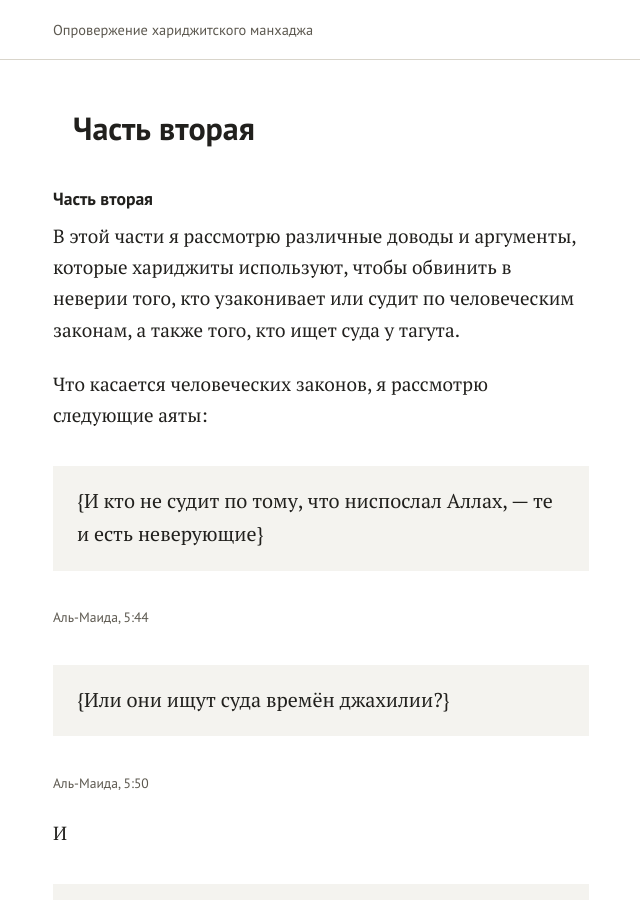
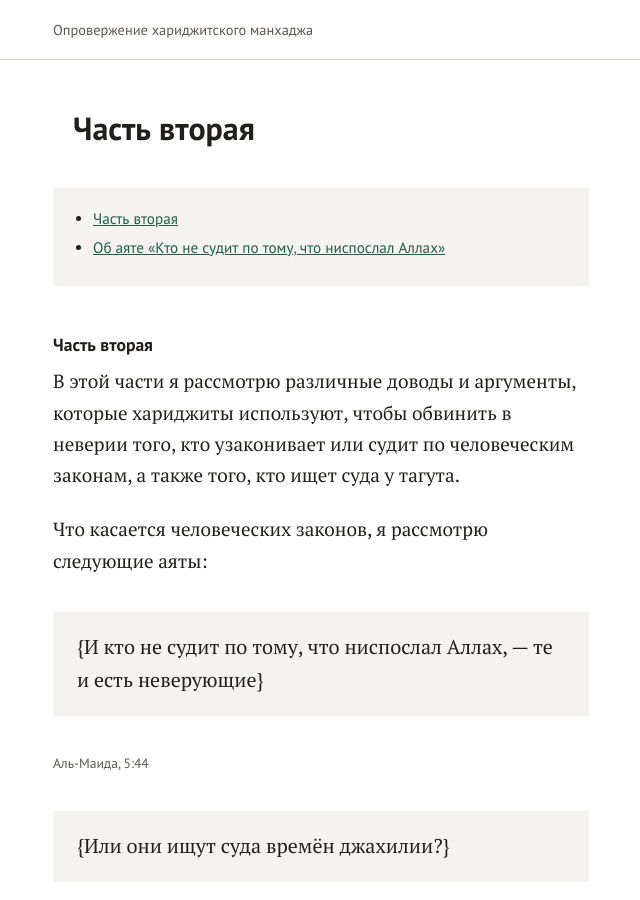
Before and after one commit to balqani/tahakum, a Jekyll site: the page built from chast-02.md, in a window 1280 px wide and 900 px high. Shown: the whole window, without its empty margins (319-959 px from the left). Built offline with Jekyll 4.4.1, drawn with Linux system fonts in a browser that asks for light colours; our own code applies the rules of GitHub Pages for plain Markdown files.

Commit message:
Add front matter and TOC to chast-02.md
Added front matter and table of contents to the document.

```diff
--- a/chast-02.md
+++ b/chast-02.md
@@ -1,3 +1,13 @@
+---
+title: "Часть вторая"
+permalink: /chast-02/
+next_url: /chast-03/
+next_title: "Часть третья"
+---
+
+* содержание
+{:toc}
+
 ### Часть вторая
 
 В этой части я рассмотрю различные доводы и аргументы, которые хариджиты используют, чтобы обвинить в неверии того, кто узаконивает или судит по человеческим законам, а также того, кто ищет суда у тагута.
```
